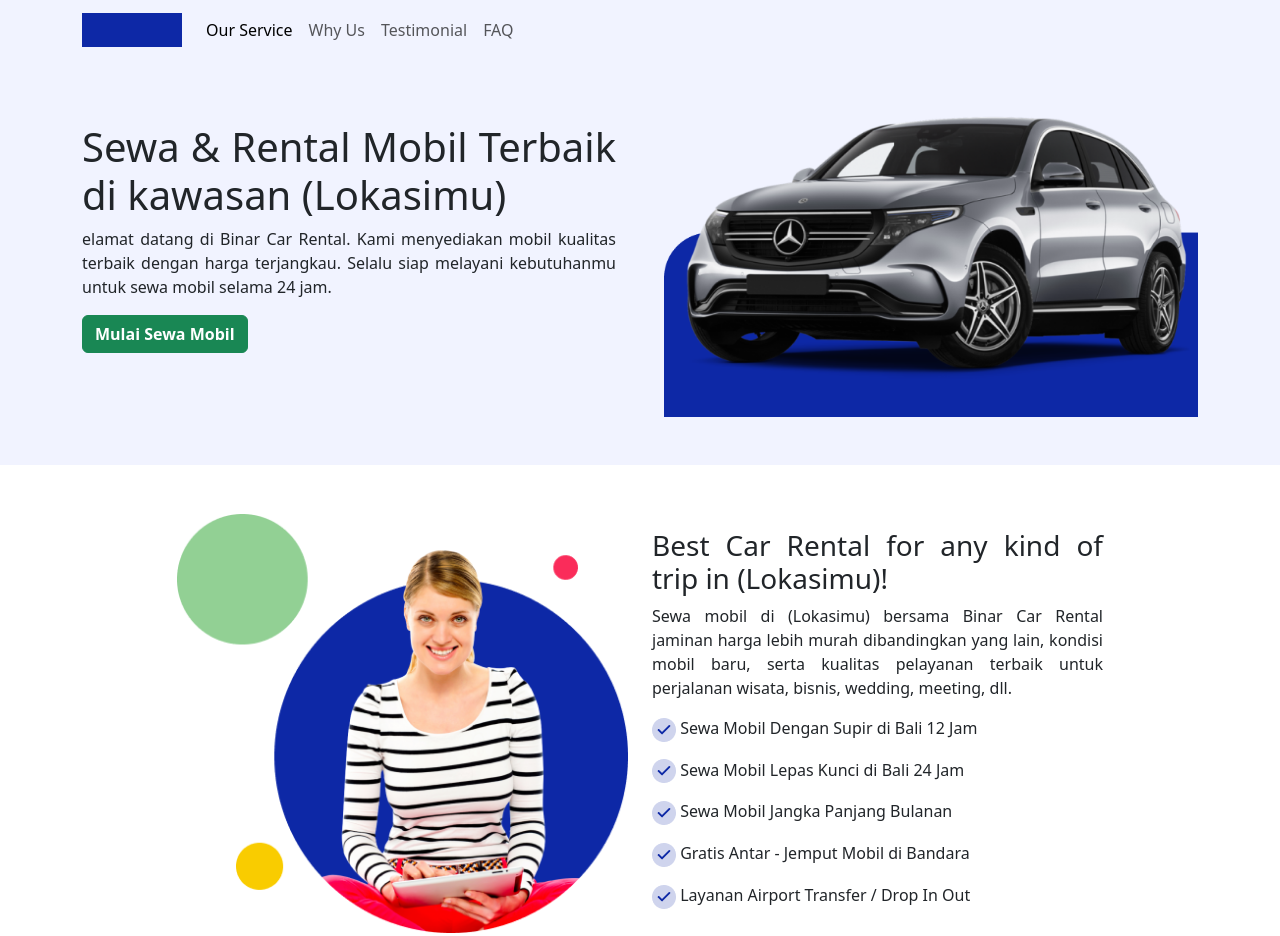
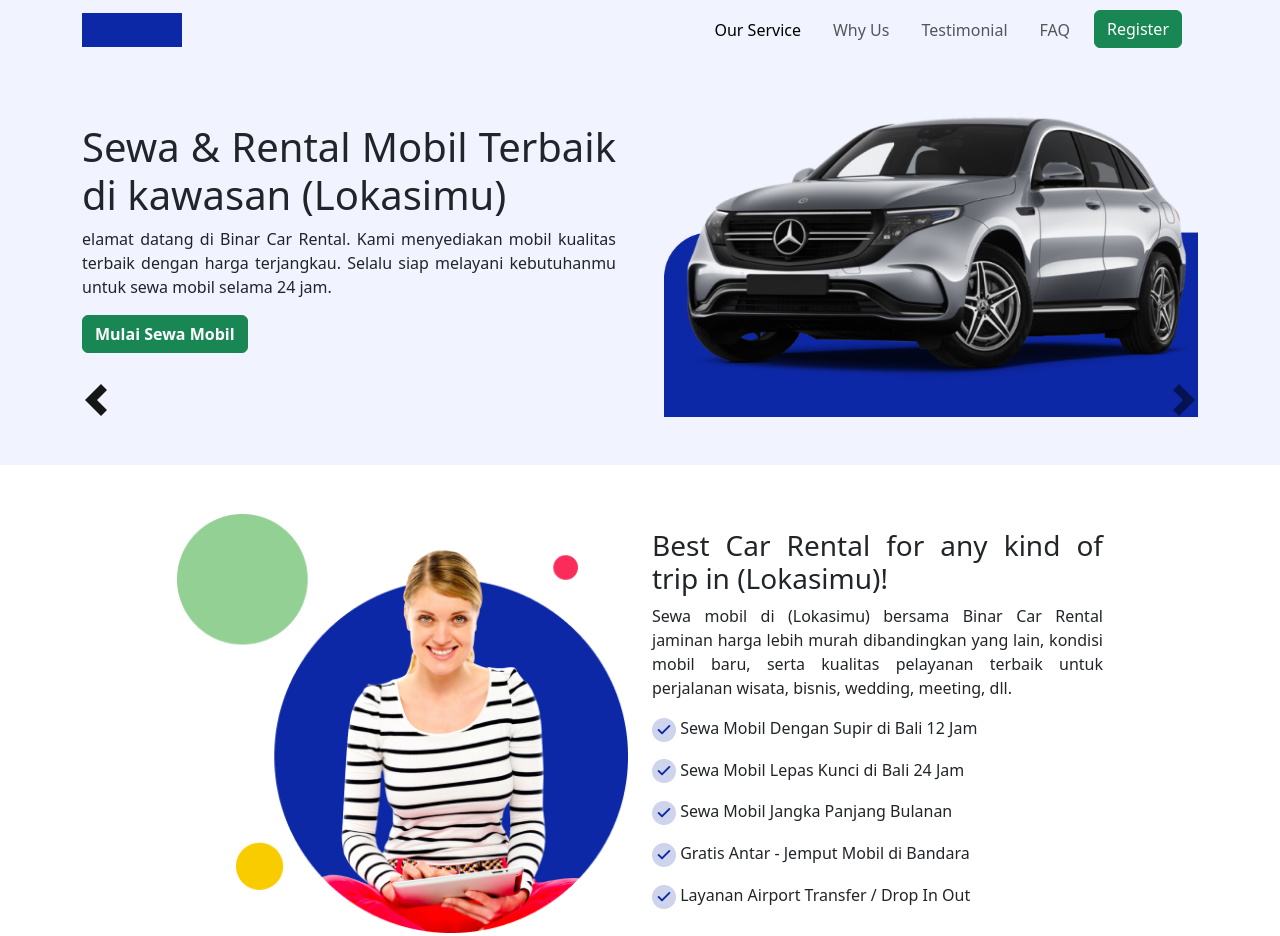
Before and after one commit to Raafina/F-FSW24001085-km6-raa-bcr-ch1, a plain HTML site: page index.html in a window 1280 px wide. Shown: the top 936 px of the page. Drawn offline with nearby package versions, Linux system fonts and the light colour scheme.

Commit message:
updated responsive navbar me-auto deleted

```diff
--- a/index.html
+++ b/index.html
@@ -19,19 +19,24 @@
             <span class="navbar-toggler-icon"></span>
           </button>
                 <div class="collapse navbar-collapse" id="navbarTogglerDemo02">
-                    <ul class="navbar-nav me-auto mb-2 mb-lg-0">
-                        <li class="nav-item">
+                    <ul class="navbar-nav mb-2 mb-lg-0 ms-auto">
+                        <li class="nav-item me-3">
                             <a class="nav-link active" aria-current="page" href="#">Our Service</a
                 >
               </li>
-              <li class="nav-item">
+              <li class="nav-item me-3">
                 <a class="nav-link" href="#WhyUs">Why Us</a>
                         </li>
-                        <li class="nav-item">
+                        <li class="nav-item me-3">
                             <a class="nav-link" href="#Testimonial">Testimonial</a>
                         </li>
-                        <li class="nav-item">
+                        <li class="nav-item me-3">
                             <a class="nav-link" href="#FAQ">FAQ</a>
+                        </li>
+                        <li class="me-3">
+                            <button type="button" class="btn btn-success" style="font-weight: 500">
+                  Register
+                </button>
                         </li>
                     </ul>
                 </div>
@@ -183,6 +188,9 @@
             <div class="row">
                 <div class="col-md-8 offset-md-2" style="background-color: #f1f3ff">
                     <div id="carouselExampleControls" class="carousel slide" data-bs-ride="carousel">
+                        <!-- <div class="row">
+                            <div class="col"></div> -->
+                    </div>
                     <div class="carousel-inner">
                         <div class="carousel-item active">
                             <div class="row p-5 testimonial-item">
@@ -435,25 +443,32 @@
           <div class="col-md-2" style="font-weight: 500">
             <div class="footer-hyperlink">
               <p>
-                <a href="#OurService" style="text-decoration: none; color: inherit"
+                <a
+                  href="#OurService"
+                  style="text-decoration: none; color: inherit"
                   >Our Service</a
                 >
               </p>
+              <p>
                 <a href="#WhyUs" style="text-decoration: none; color: inherit"
                   >Why Us</a
                 >
               </p>
-              <a href="#Testimonial" style="text-decoration: none; color: inherit"
+              <p>
+                <a
+                  href="#Testimonial"
+                  style="text-decoration: none; color: inherit"
                   >Testimonial</a
                 >
               </p>
+              <p>
                 <a href="#FAQ" style="text-decoration: none; color: inherit"
                   >FAQ</a
                 >
               </p>
             </div>
           </div>
-          <div class="col-md-3 mb" >
+          <div class="col-md-3 mb">
             <p>Connect With Us</p>
             <span
               ><img src="Public/Icons/icon_facebook.png" alt="icon_facebook" />
```
Also changed, not shown: style.css (+2 -0 lines). Lines whose indentation alone changed are shown as unchanged.
